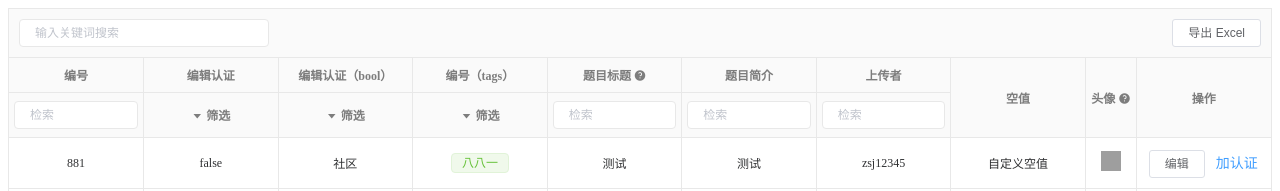
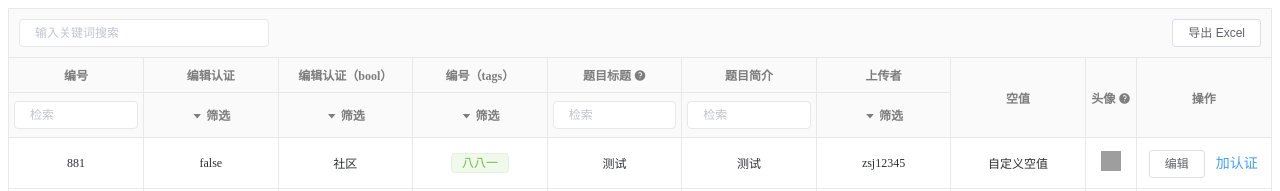
Before and after one commit to CornerSkyless/vue-geelist, a Vue app: page / in a window 1280 px wide. Shown: the top 191 px of the page. Built offline with nearby package versions, Linux system fonts and the light colour scheme; grey boxes are pictures that could not be loaded.

Commit message:
修复 list 监听

```diff
--- a/package.json
+++ b/package.json
@@ -1,7 +1,7 @@
 {
   "name": "vue-geelist",
   "description": "A data table for lazy coder based on Element-UI.",
-  "version": "0.0.5",
+  "version": "0.0.6",
   "author": "cornerskyless <573196853@qq.com>",
   "license": "MIT",
   "private": false,
--- a/src/App.vue
+++ b/src/App.vue
@@ -994,7 +994,7 @@ export default class App extends Vue {
         tooltip: false,
         input: true
       },
-      { label: "上传者", content: "uploader.username", input: true },
+      { label: "上传者", content: "uploader.username", select: true },
       {
         label: "空值",
         content: "uploader.emptyMessage",
--- a/src/components/geelist.vue
+++ b/src/components/geelist.vue
@@ -154,6 +154,16 @@ export default class Geelist extends Vue {
     currentPage: 1,
     pageSize: this.option.pageSize || 10
   };
+
+  @Watch("option", { deep: true })
+  optionHandler() {
+    this.initOption();
+  }
+
+  @Watch("list", { deep: true })
+  listHandler() {
+    this.initOption();
+  }
 
   // 获取原始字段值
   getRawContent(
@@ -315,7 +325,7 @@ export default class Geelist extends Vue {
     return this.filterList.slice(start, end);
   }
 
-  created() {
+  initOption() {
     this.filterColunmList = this.option.columnOptions.map(
       (column): GeelistFilterColumn => {
         if (column.input)
@@ -346,6 +356,10 @@ export default class Geelist extends Vue {
         };
       }
     );
+  }
+
+  created() {
+    this.initOption();
   }
 }
 </script>
```
Also changed, not shown: 6 other files (tests, documents, lock files or other folders).
